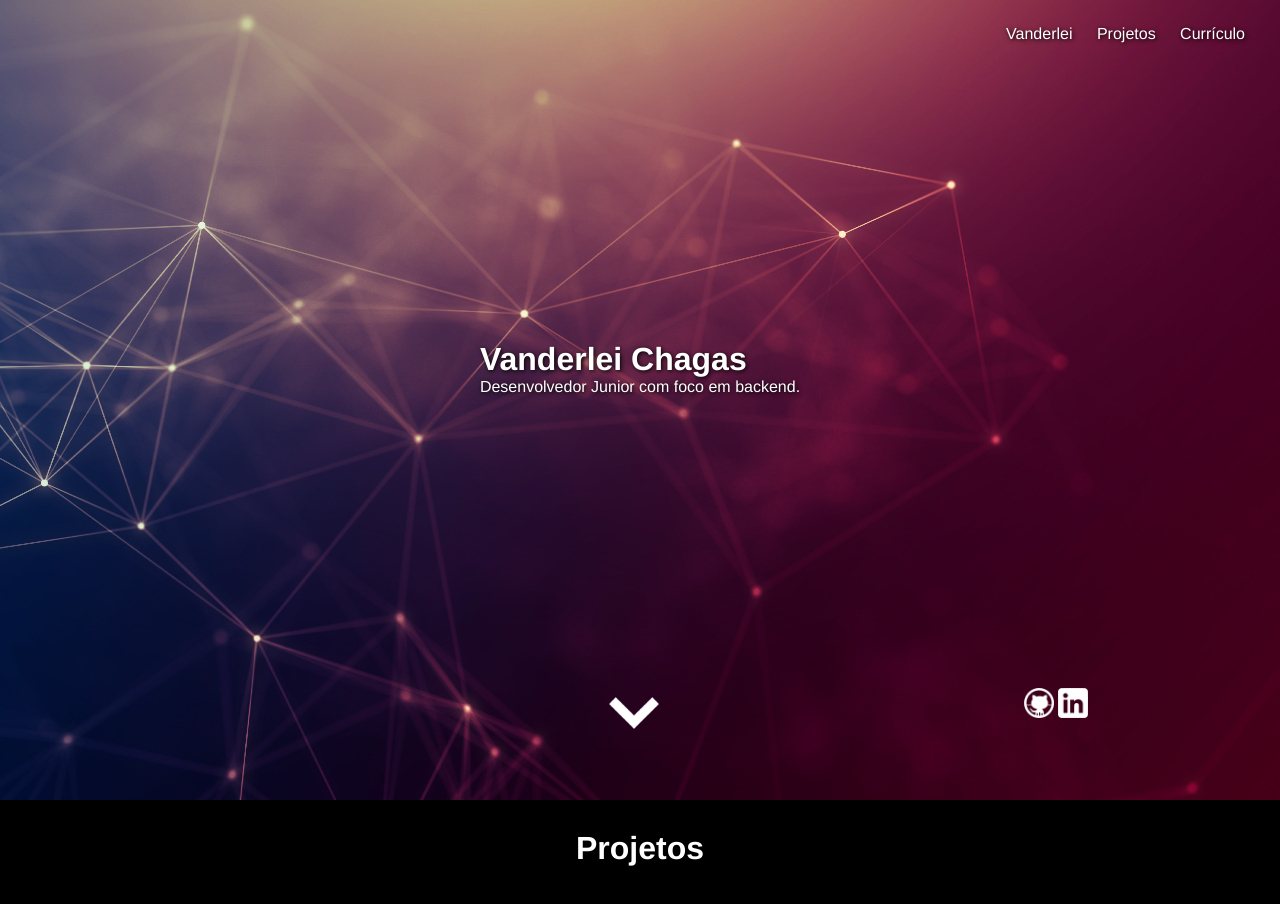
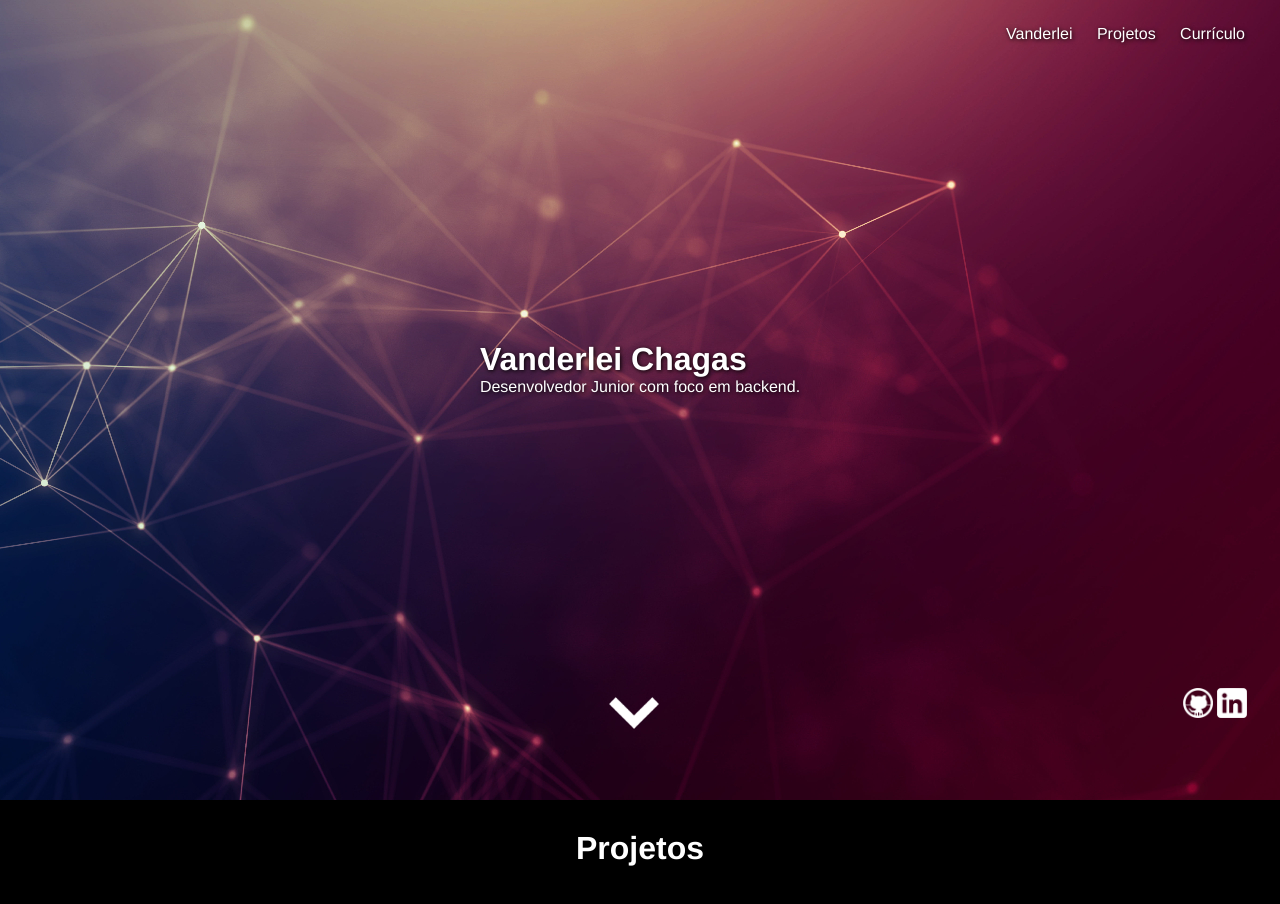
Before and after one commit to VanLMC/portfolio, a plain HTML site: page index.html in a window 1280 px wide. Shown: the top 904 px of the page. Drawn offline with nearby package versions, Linux system fonts and the light colour scheme; no server answers.

Commit message:
ajuste html + css

```diff
--- a/css/estilo.css
+++ b/css/estilo.css
@@ -14,6 +14,8 @@ h2 {
 
 .header{
     background-image: url('../img/background.jpg');
+    background-repeat: no-repeat;
+    background-size: 100% 100%;
     height: 100vh;
     width: 100%;
 }
@@ -49,9 +51,8 @@ h2 {
 }
 
 
-.social-media {
-    /*display: flex;*/
-    /*justify-content: flex-end;*/
+.icons {
+    text-align: right !important;
 }
 
 .row {
@@ -109,6 +110,8 @@ h2 {
     margin-top: 50px;
 }
 
+
+
 /*
 .repos {
     display: flex;
```
Also changed, not shown: index.html (+1 -1 lines).
